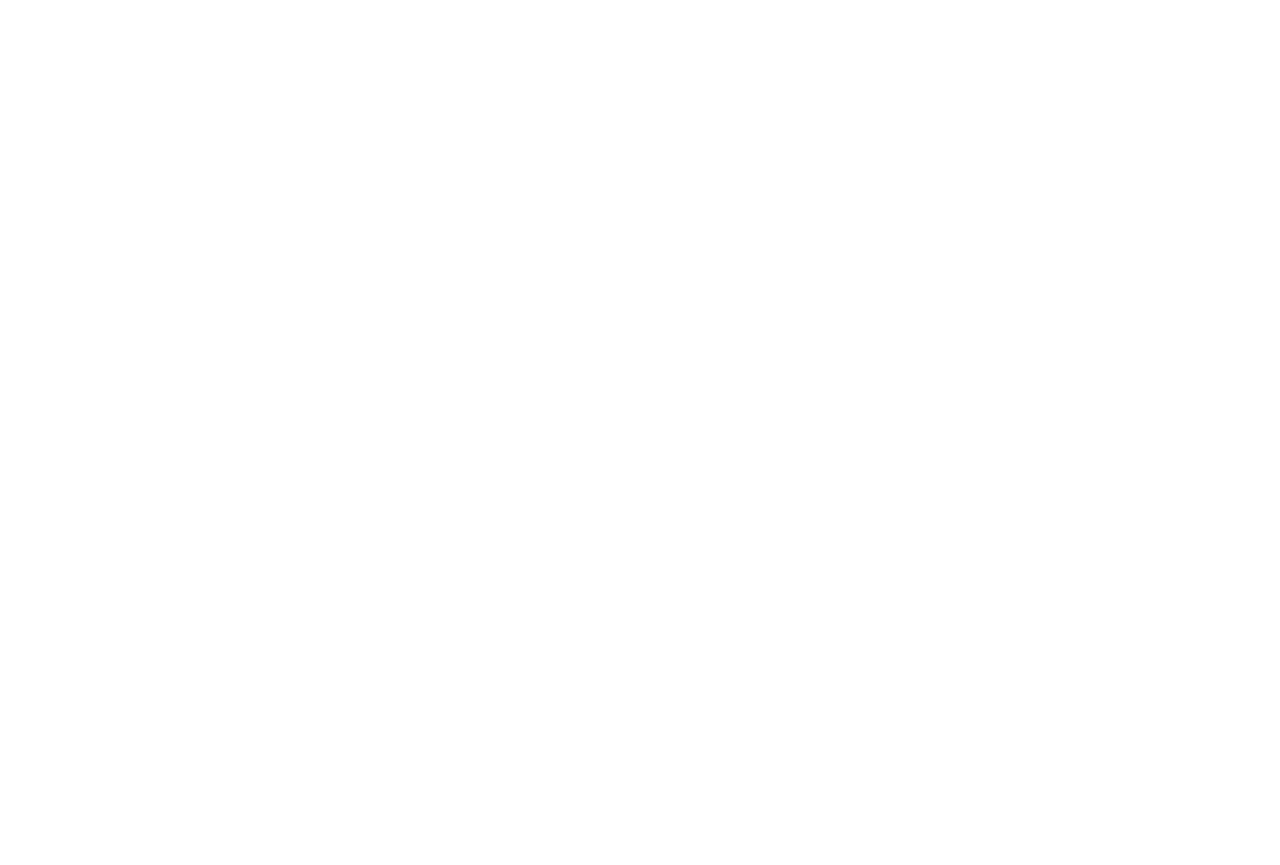
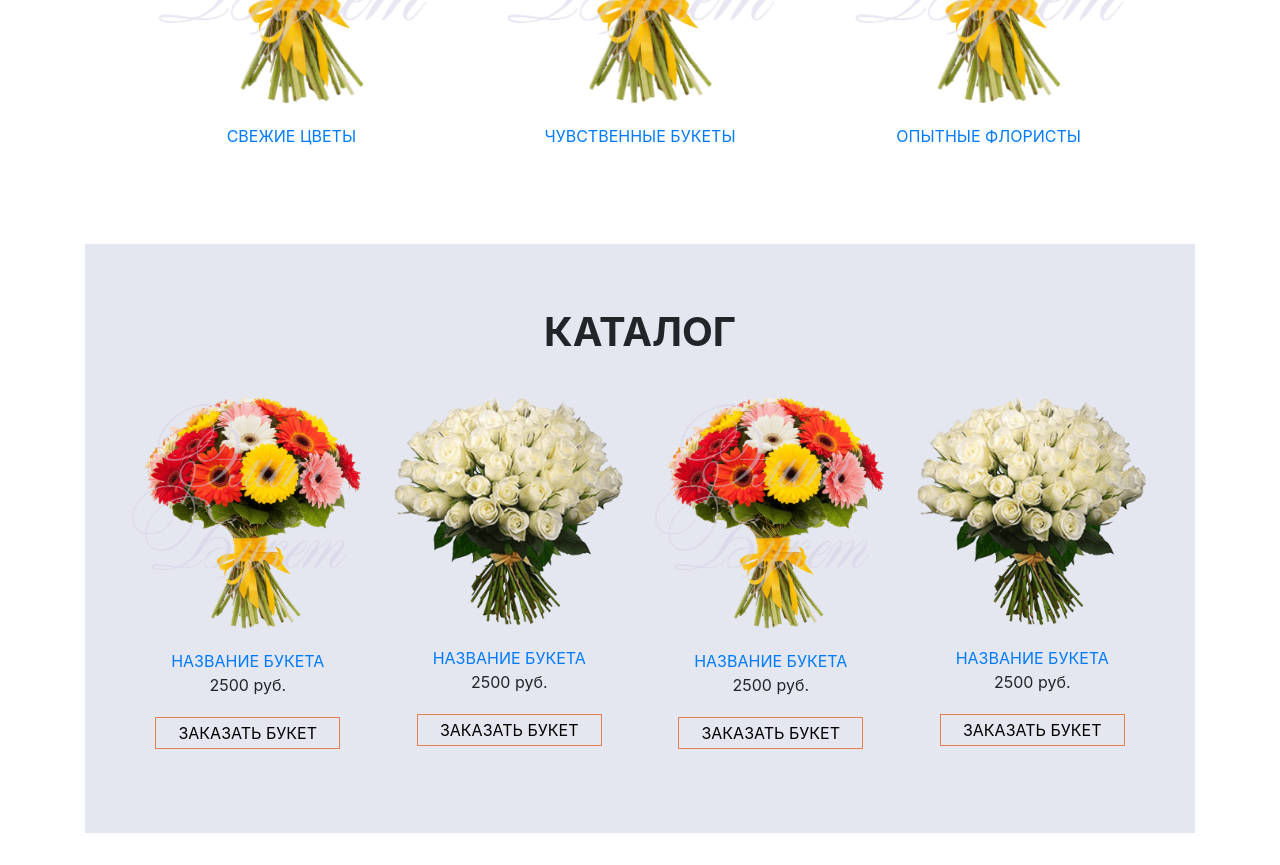
Before and after one commit to LeoUral/flowers_shop, a React (Create React App) app: page / in a window 1280 px wide. Shown: the part 740-1605 px from the top of the page. Before the commit the page ends 800 px from the top, so only its background shows below. Built offline with nearby package versions, Linux system fonts and the light colour scheme.

Commit message:
основной блок

```diff
--- a/src/sass/app.scss
+++ b/src/sass/app.scss
@@ -16,6 +16,7 @@
 }
 
 .container-flex {
+    margin-bottom: -32px;
     display: flex;
     flex-wrap: nowrap;
     flex-direction: row;
@@ -45,6 +46,11 @@
     outline: none;
     color: #fff;
     text-transform: uppercase;
+    transition: 0.5s;
+    &:hover {
+        box-shadow: 3px 3px 5px #555;
+        transition: 0.5s;
+    }
 }
 
 .view-main {
@@ -62,6 +68,35 @@
 
 .view-image {
     width: 90%;
+}
+
+.view_main_image {
+    width: 100%;
+}
+
+.view_main_image_link {
+    margin: 20px 0 0 0;
+    display: block;
+    width: 100%;
+    text-align: center;
+    text-transform: uppercase;
+}
+
+.view_main_image_btn {
+    width: 80%;
+    margin: 20px 10%;
+    padding: 3px 0;
+    text-transform: uppercase;
+    background-color: inherit;
+    border: 1px solid #E77E4F;
+    box-sizing: border-box;
+    transition: 0.5s;
+    &:hover {
+        background-color: #E77E4F;
+        box-shadow: 3px 3px 5px #555;
+        color: #fff;
+        transition: 0.5s;
+    }
 }
 
 
--- a/src/site/View.jsx
+++ b/src/site/View.jsx
@@ -1,5 +1,7 @@
 import React from 'react';
 import ViewHeader from './ViewHeader';
+import ViewAbout from './ViewAbout';
+import ViewCatalog from './ViewCatalog';
 
 //основной класс для сайта
 export default class View extends React.Component {
@@ -9,7 +11,8 @@
             <>
                 <ViewHeader />
                 <div>
-                    ОСНОВНОЙ САЙТ
+                    <ViewAbout />
+                    <ViewCatalog />
                 </div>
             </>
         )
--- /dev/null
+++ b/src/site/ViewAbout.jsx
@@ -0,0 +1,56 @@
+import React from 'react';
+import { Jumbotron, Container, Row } from 'react-bootstrap';
+import ViewMainImage from './ViewMainImage';
+import imageUrl from '../image/flowers_2.png';
+
+export default class ViewAbout extends React.Component {
+    constructor(props) {
+        super(props);
+        this.state = {
+            show: false
+        }
+    }
+
+    render() {
+
+        const linkUrl1 = '#';
+        const linkUrl2 = '#';
+        const linkUrl3 = '#';
+        const text1 = 'Свежие цветы'
+        const text2 = 'Чувственные букеты'
+        const text3 = 'Опытные флористы'
+
+        return (
+            <>
+                <Container>
+                    <Jumbotron style={{ borderRadius: '0px', backgroundColor: '#fff' }} >
+                        <Container>
+                            <h1 className="view-main__h1" style={{ textAlign: 'center', marginBottom: '40px' }} >О нас</h1>
+                            <Row>
+                                <ViewMainImage
+                                    imageUrl={imageUrl}
+                                    linkUrl={linkUrl1}
+                                    text={text1}
+                                    number="4"
+                                />
+                                <ViewMainImage
+                                    imageUrl={imageUrl}
+                                    linkUrl={linkUrl2}
+                                    text={text2}
+                                    number="4"
+                                />
+                                <ViewMainImage
+                                    imageUrl={imageUrl}
+                                    linkUrl={linkUrl3}
+                                    text={text3}
+                                    number="4"
+                                />
+
+                            </Row>
+                        </Container>
+                    </Jumbotron>
+                </Container>
+            </>
+        )
+    }
+}
--- /dev/null
+++ b/src/site/ViewCatalog.jsx
@@ -0,0 +1,73 @@
+import React from 'react';
+import { Jumbotron, Container, Row } from 'react-bootstrap';
+import ViewMainImage from './ViewMainImage';
+import imageUrl from '../image/flowers_2.png';
+import imageUrl1 from '../image/flowers_0.png';
+
+export default class ViewAbout extends React.Component {
+    constructor(props) {
+        super(props);
+        this.state = {
+            show: false
+        }
+    }
+
+    render() {
+
+        const linkUrl1 = '#';
+        const linkUrl2 = '#';
+        const linkUrl3 = '#';
+        const linkUrl4 = '#';
+        const text1 = 'Название букета'
+        const text2 = 'Название букета'
+        const text3 = 'Название букета'
+        const text4 = 'Название букета'
+
+        return (
+            <>
+                <Container>
+                    <Jumbotron style={{ borderRadius: '0px', backgroundColor: '#E4E7F0' }} >
+                        <Container>
+                            <h1 className="view-main__h1" style={{ textAlign: 'center', marginBottom: '40px' }} >Каталог</h1>
+                            <Row>
+                                <ViewMainImage
+                                    imageUrl={imageUrl}
+                                    linkUrl={linkUrl1}
+                                    text={text1}
+                                    number="3"
+                                    textPrice="2500 руб."
+                                    textBtn="Заказать букет"
+                                />
+                                <ViewMainImage
+                                    imageUrl={imageUrl1}
+                                    linkUrl={linkUrl2}
+                                    text={text2}
+                                    number="3"
+                                    textPrice="2500 руб."
+                                    textBtn="Заказать букет"
+                                />
+                                <ViewMainImage
+                                    imageUrl={imageUrl}
+                                    linkUrl={linkUrl3}
+                                    text={text3}
+                                    number="3"
+                                    textPrice="2500 руб."
+                                    textBtn="Заказать букет"
+                                />
+                                <ViewMainImage
+                                    imageUrl={imageUrl1}
+                                    linkUrl={linkUrl4}
+                                    text={text4}
+                                    number="3"
+                                    textPrice="2500 руб."
+                                    textBtn="Заказать букет"
+                                />
+
+                            </Row>
+                        </Container>
+                    </Jumbotron>
+                </Container>
+            </>
+        )
+    }
+}
--- /dev/null
+++ b/src/site/ViewMainImage.jsx
@@ -0,0 +1,35 @@
+
+import React from 'react';
+import { Col, Image } from 'react-bootstrap';
+
+export default class ViewMainImage extends React.Component {
+    constructor(props) {
+        super(props);
+        this.state = {
+            show: false
+        }
+    }
+
+    render() {
+
+        const number = this.props.number;
+        const imageUrl = this.props.imageUrl;
+        const linkUrl = this.props.linkUrl;
+        const text = this.props.text;
+        const textPrice = this.props.textPrice;
+        const textBtn = this.props.textBtn;
+
+        return (
+            <>
+
+                <Col md={number}>
+                    <Image className="view_main_image" src={imageUrl} rounded />
+                    <a className="view_main_image_link" href={linkUrl}> {text} </a>
+                    <div style={{ textAlign: 'center' }} > {textPrice} </div>
+                    {textBtn && <button className="view_main_image_btn"> {textBtn} </button>}
+                </Col>
+
+            </>
+        )
+    }
+}
--- a/src/style/app.css
+++ b/src/style/app.css
@@ -262,6 +262,7 @@
 }
 
 .container-flex {
+  margin-bottom: -32px;
   display: -webkit-box;
   display: -ms-flexbox;
   display: flex;
@@ -299,6 +300,15 @@
   outline: none;
   color: #fff;
   text-transform: uppercase;
+  -webkit-transition: 0.5s;
+  transition: 0.5s;
+}
+
+.btn_view:hover {
+  -webkit-box-shadow: 3px 3px 5px #555;
+          box-shadow: 3px 3px 5px #555;
+  -webkit-transition: 0.5s;
+  transition: 0.5s;
 }
 
 .view-main {
@@ -318,6 +328,40 @@
 
 .view-image {
   width: 90%;
+}
+
+.view_main_image {
+  width: 100%;
+}
+
+.view_main_image_link {
+  margin: 20px 0 0 0;
+  display: block;
+  width: 100%;
+  text-align: center;
+  text-transform: uppercase;
+}
+
+.view_main_image_btn {
+  width: 80%;
+  margin: 20px 10%;
+  padding: 3px 0;
+  text-transform: uppercase;
+  background-color: inherit;
+  border: 1px solid #E77E4F;
+  -webkit-box-sizing: border-box;
+          box-sizing: border-box;
+  -webkit-transition: 0.5s;
+  transition: 0.5s;
+}
+
+.view_main_image_btn:hover {
+  background-color: #E77E4F;
+  -webkit-box-shadow: 3px 3px 5px #555;
+          box-shadow: 3px 3px 5px #555;
+  color: #fff;
+  -webkit-transition: 0.5s;
+  transition: 0.5s;
 }
 
 /***********  eshop  ***********/
```
Also changed, not shown: 1 other file (tests, documents, lock files or other folders).
